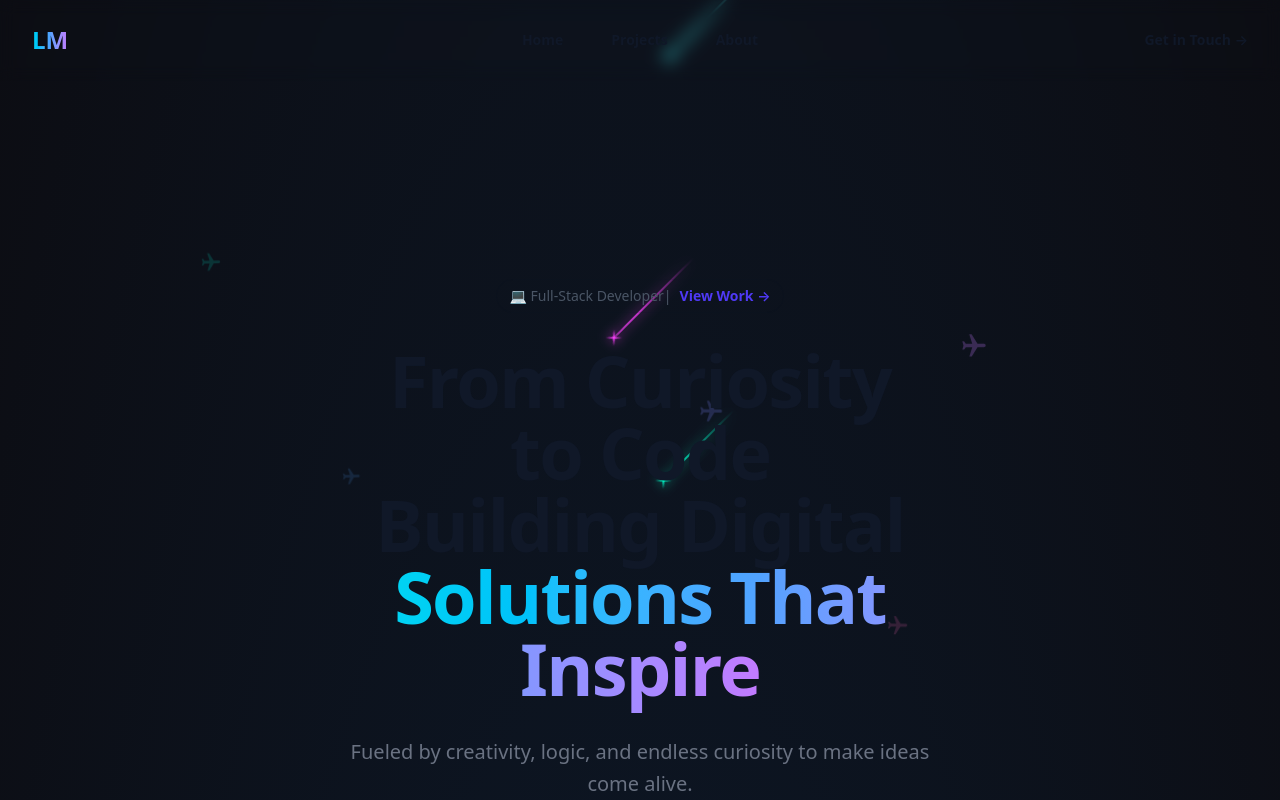
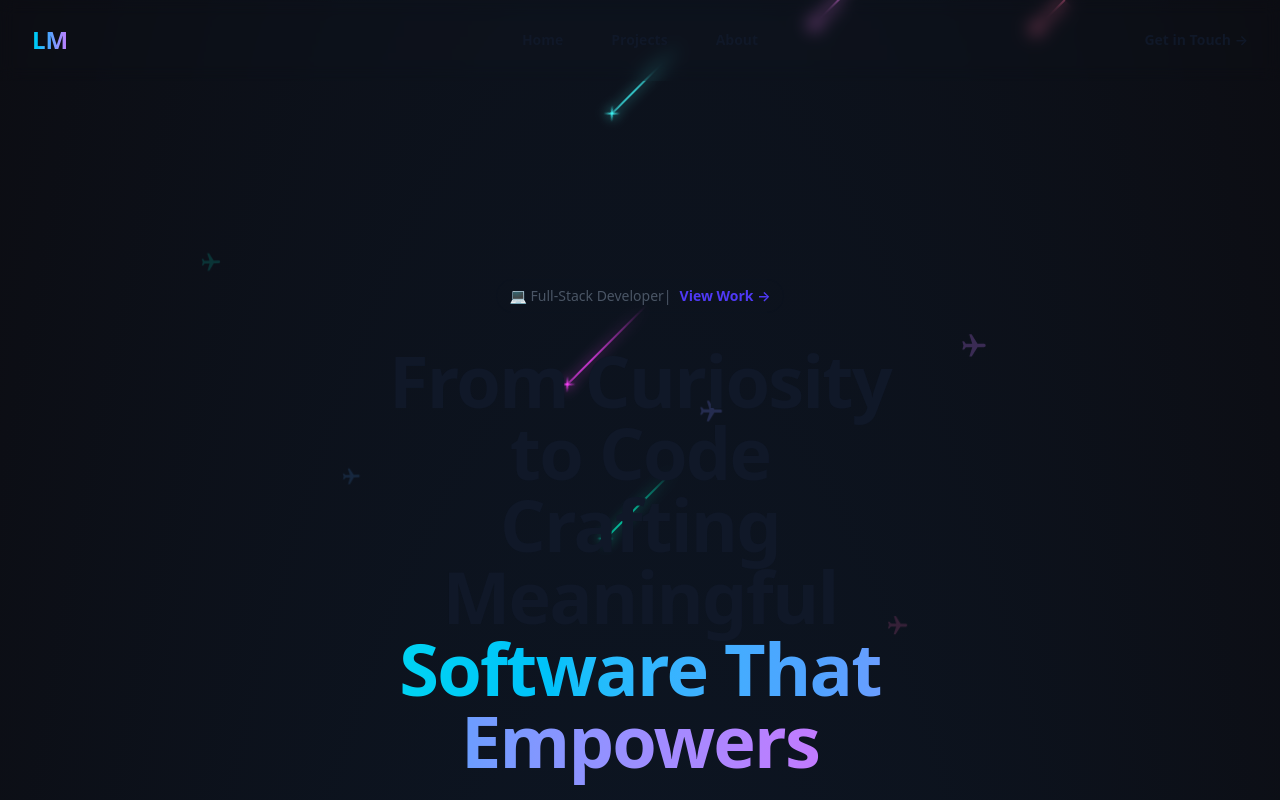
Before and after one commit to Coderinsightmaven/portfolio-2025, a Next.js app: page / in a window 1280 px wide. Shown: the top 800 px of the page. Built offline with nearby package versions, Linux system fonts and the light colour scheme.

Commit message:
Revise HeroSection text to enhance brand messaging and engagement. Update title and description for clarity and impact.

```diff
--- a/src/components/HeroSection.tsx
+++ b/src/components/HeroSection.tsx
@@ -150,18 +150,17 @@ export default function NewHeroSection() {
             </div>
           </div>
           <div className="text-center">
-            <h1 className="text-5xl font-semibold tracking-tight text-balance text-gray-900 sm:text-7xl dark:text-white">
+            <h1 className="text-3xl font-semibold tracking-tight text-balance text-gray-900 sm:text-7xl dark:text-white">
               From Curiosity to Code
               <br />
-              Building Digital
-              <br />
+              Crafting Meaningful <br />
               <span className="bg-gradient-to-r from-cyan-400 via-blue-400 to-purple-400 bg-clip-text text-transparent">
-                Solutions That Inspire
+                Software That Empowers
               </span>
             </h1>
             <p className="mt-8 text-lg font-medium text-pretty text-gray-500 sm:text-xl/8 dark:text-gray-400">
-              Fueled by creativity, logic, and endless curiosity to make ideas
-              come alive.
+              Self-taught and driven by curiosity, I build thoughtful, scalable
+              solutions that turn ideas into impact.
             </p>
             <div className="mt-10 flex items-center justify-center gap-x-6">
               <button
```
